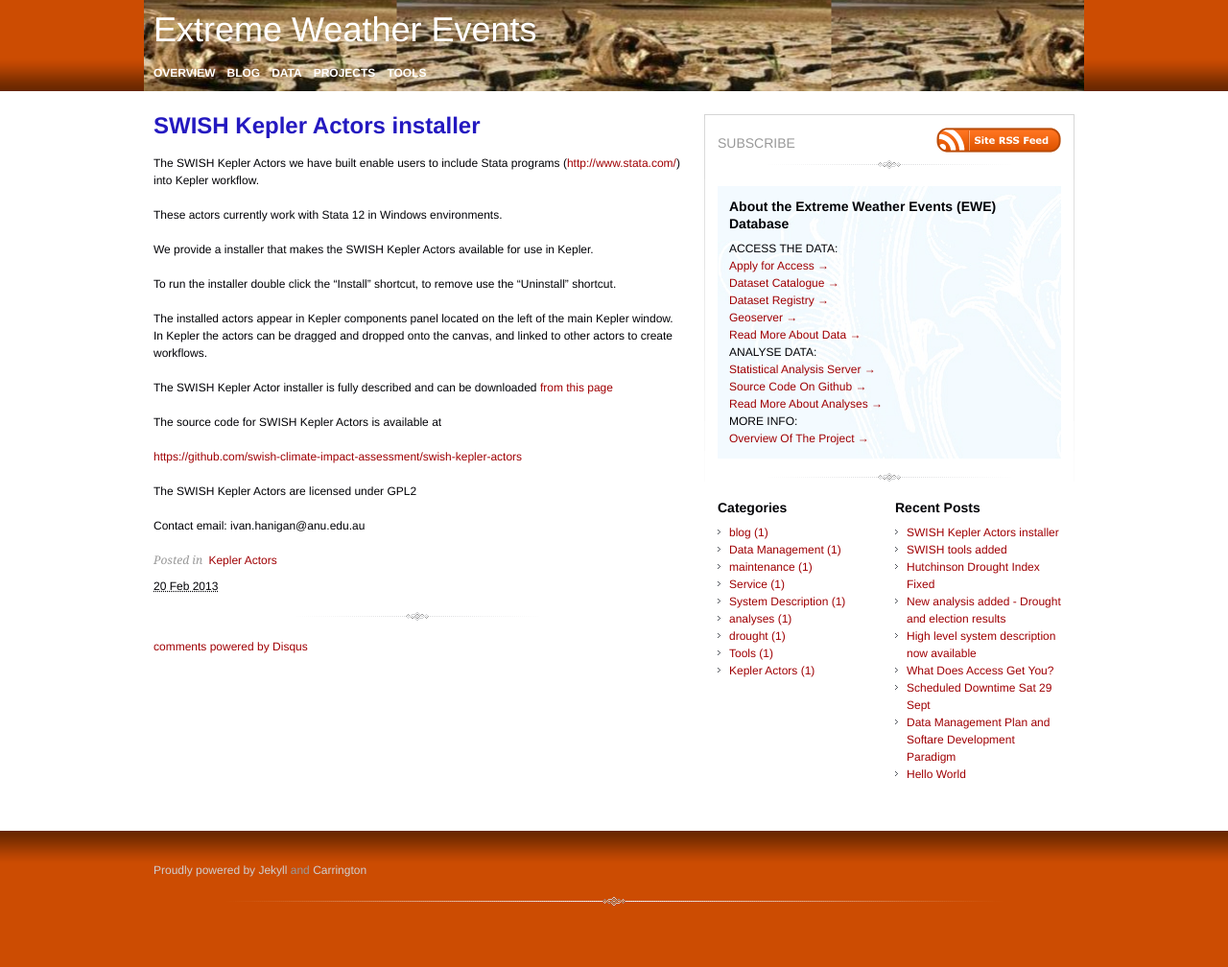
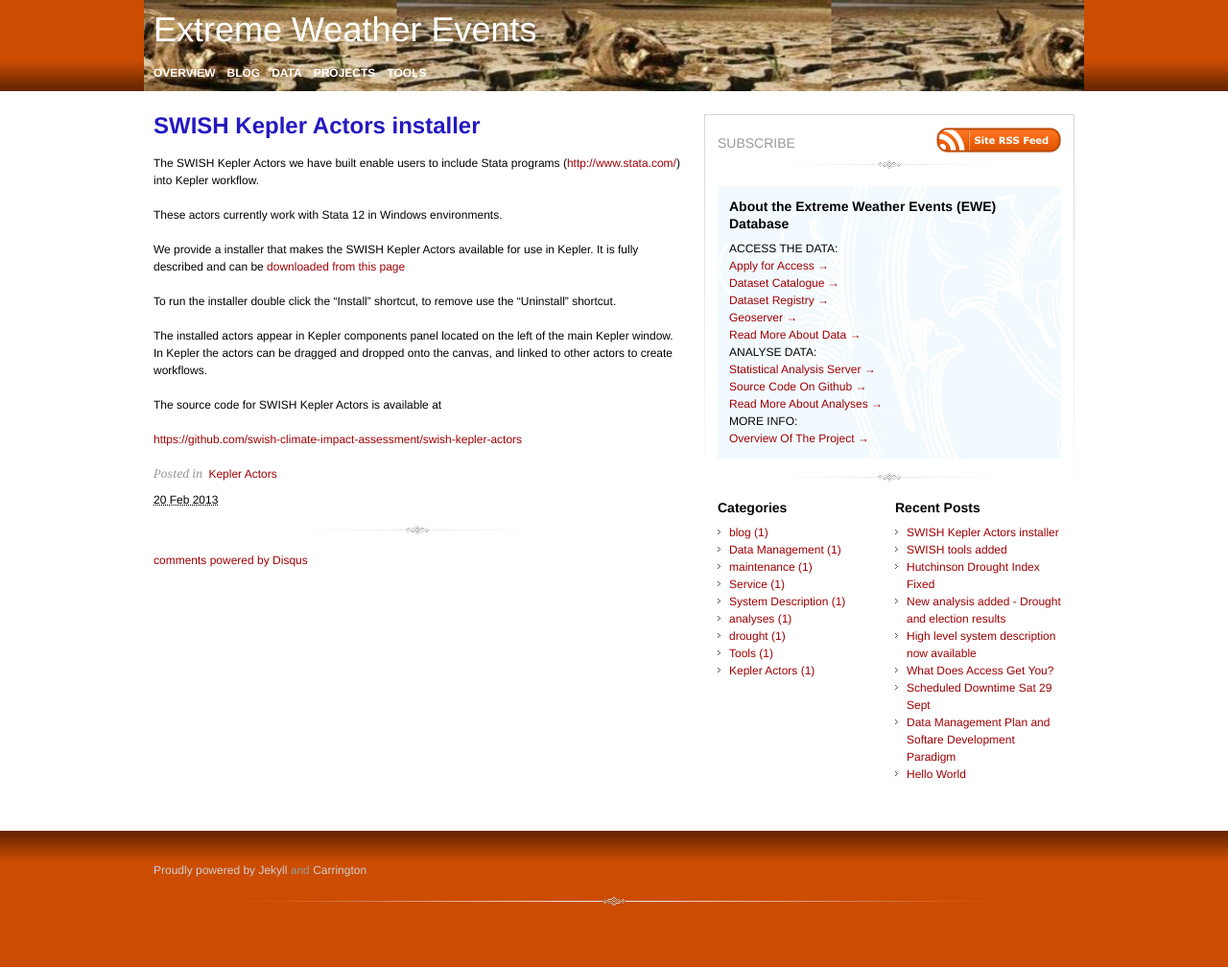
Before and after one commit to swish-climate-impact-assessment/swish-climate-impact-assessment.github.com, a Jekyll site: the page built from _posts/2013-02-20-swish-kepler-actors-installer.md, in a window 1280 px wide. Shown: the whole page at 96% size. Built offline with Jekyll 4.4.1, drawn with Linux system fonts in a browser that asks for light colours; nearby versions of some CDN libraries; Markdown is read by kramdown in place of the engine named in the settings; comment, search, counter and statistics services are not loaded.

Commit message:
mod blog

```diff
--- a/_posts/2013-02-20-swish-kepler-actors-installer.md
+++ b/_posts/2013-02-20-swish-kepler-actors-installer.md
@@ -11,18 +11,12 @@
 
 These actors currently work with Stata 12 in Windows environments.
 
-We provide a installer that makes the SWISH Kepler Actors available for use in Kepler.
+We provide a installer that makes the SWISH Kepler Actors available for use in Kepler.  It is fully described and can be [downloaded from this page](/tools/swishkepleractorsinstaller/swishkepleractorsinstaller-details.html)
 
 To run the installer double click the “Install” shortcut, to remove use the “Uninstall” shortcut.
 
 The installed actors appear in Kepler components panel located on the left of the main Kepler window. In Kepler the actors can be dragged and dropped onto the canvas, and linked to other actors to create workflows.
 
-The SWISH Kepler Actor installer is fully described and can be downloaded [from this page](/tools/swishkepleractorsinstaller/swishkepleractorsinstaller-details.html)
-
 The source code for SWISH Kepler Actors is available at
 
 [https://github.com/swish-climate-impact-assessment/swish-kepler-actors](https://github.com/swish-climate-impact-assessment/swish-kepler-actors)
-
-The SWISH Kepler Actors are licensed under GPL2
-
-Contact email: ivan.hanigan@anu.edu.au
```
